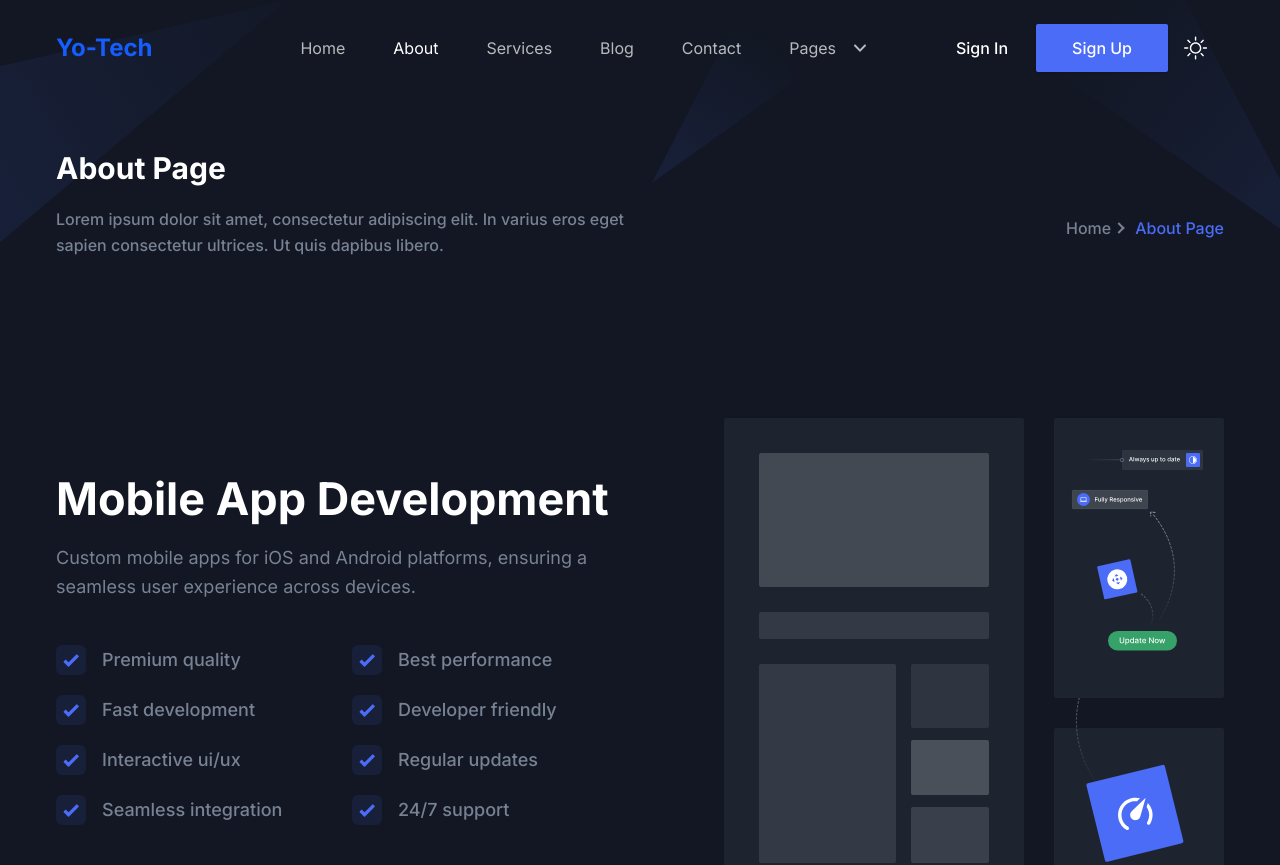
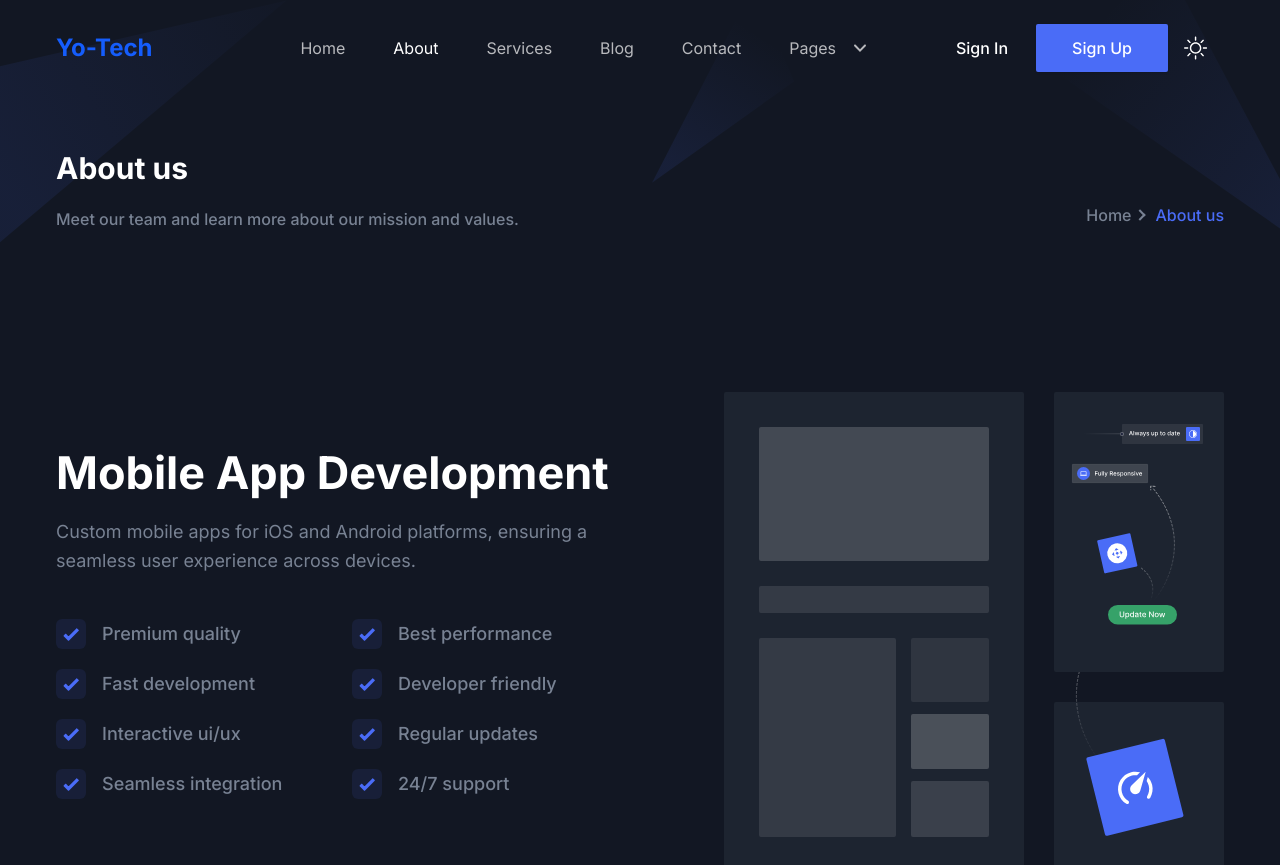
Before and after one commit to yoh-space/Yo-Tech, a Next.js app: page /about in a window 1280 px wide. Shown: the top 865 px of the page. Built offline with nearby package versions, Linux system fonts and the light colour scheme.

Commit message:
modified:   src/app/about/page.tsx 	modified:   src/app/blog/page.tsx

```diff
--- a/src/app/about/page.tsx
+++ b/src/app/about/page.tsx
@@ -14,8 +14,8 @@ const AboutPage = () => {
   return (
     <>
       <Breadcrumb
-        pageName="About Page"
-        description="Lorem ipsum dolor sit amet, consectetur adipiscing elit. In varius eros eget sapien consectetur ultrices. Ut quis dapibus libero."
+        pageName="About us"
+        description="Meet our team and learn more about our mission and values."
       />
       <AboutSectionOne />
       <AboutSectionTwo />
--- a/src/app/blog/page.tsx
+++ b/src/app/blog/page.tsx
@@ -49,8 +49,8 @@ const Blog = async () => {
   return (
     <>
       <Breadcrumb
-        pageName="Blog Grid"
-        description="Lorem ipsum dolor sit amet, consectetur adipiscing elit. In varius eros eget sapien consectetur ultrices. Ut quis dapibus libero."
+        pageName="Blog Lists"
+        description="Explore our collection of insightful articles and updates on the latest trends in technology, startups, and SaaS solutions."
       />
 
       <section className="pt-[120px] pb-[120px]">
```
